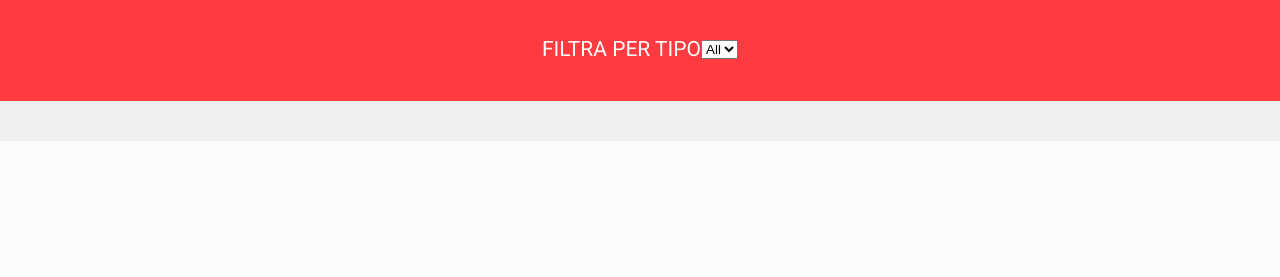
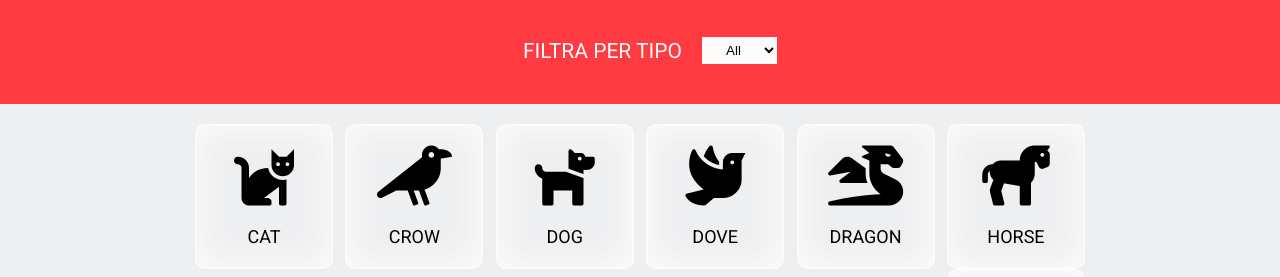
Before and after one commit to catalin-zahariea/js-es6-icons, a plain HTML site: page index.html in a window 1280 px wide. Shown: the part 62-339 px from the top of the page. Drawn offline with nearby package versions, Linux system fonts and the light colour scheme.

Commit message:
Update with print.

```diff
--- a/css/style.css
+++ b/css/style.css
@@ -32,10 +32,15 @@ body {
 .flex {
     display: flex;
     align-items: center;
+    justify-content: space-between;
 }
 
 .flex-center {
     justify-content: center;
+}
+
+.flex-wrap {
+    flex-wrap: wrap;
 }
 
 /* -------------------------------- */
@@ -58,6 +63,13 @@ body {
     color: #fcfbf9;
     text-transform: uppercase;
     font-size: 21px;
+    padding: 0 20px;
+}
+
+.select-bar select {
+    background-color: #fcfbf9;
+    border: none;
+    padding:5px 20px;
 }
 /* --- End Select Bar --- */
 
@@ -69,7 +81,7 @@ body {
 }
 
 .icon-element {
-    width: calc(100% / 5);
+    width: calc(100% / 5 - 40px);
     padding: 20px;
     text-align: center;
     border: 2px solid #fcfbf9;
--- a/index.html
+++ b/index.html
@@ -44,12 +44,18 @@
 
         <!-- Icons -->
         <div class="icon-section">
-            <div class="container">
+            <div id="icon-output" class="container flex flex-wrap">
 
             </div>
         </div>
         <!-- End Icons -->
     </main>
     <!-- End Main -->
+
+    <!-- Link jQuery -->
+    <script src="https://code.jquery.com/jquery-3.6.0.js" integrity="sha256-H+K7U5CnXl1h5ywQfKtSj8PCmoN9aaq30gDh27Xc0jk=" crossorigin="anonymous"></script>
+
+    <!-- Link Javascript -->
+    <script src="js/script.js"></script>
 </body>
 </html>
--- a/js/script.js
+++ b/js/script.js
@@ -117,14 +117,27 @@ const colors = [
 //
 // --------------------------------
 // To Print
-{/*
+/*
 	<div class="icon-element">
     <i class="fas fa-cat"></i>
     <div class="icon-name">Cat</div>
 </div>
-*/}
+*/
 // --------------------------------
 //
-const printIcons (() => {
+// ---> PRINT FUNCTION <---
+//
+function printIcon (array) {
+	array.forEach((element) => {
+		const {family, prefix, name} = element;
 
-});
+		$('#icon-output').append(`
+		<div class="icon-element">
+			<i class="${family} ${prefix}${name}"></i>
+			<div class="icon-name">${name}</div>
+		</div>
+		`);
+	});
+}
+
+printIcon(icons);
```
